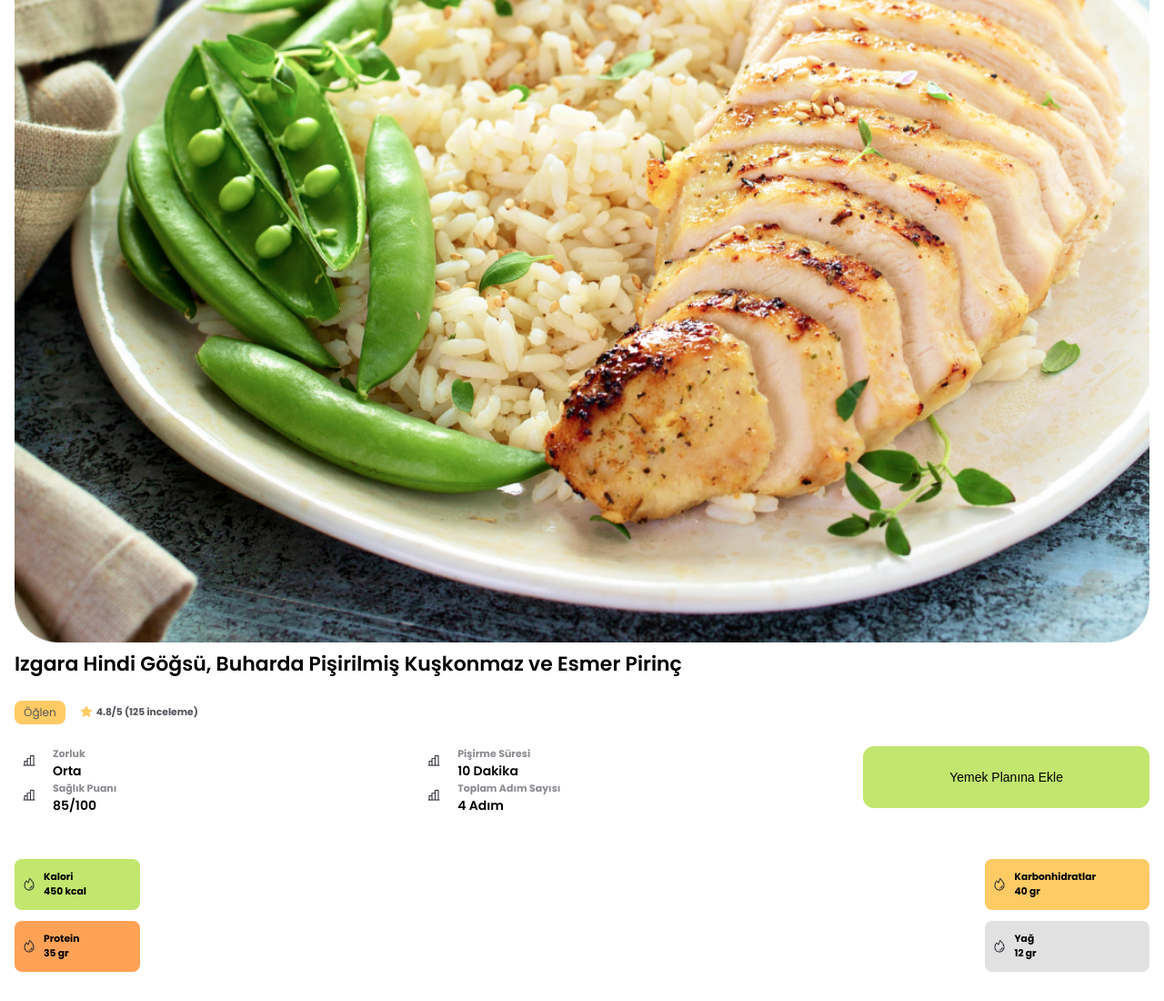
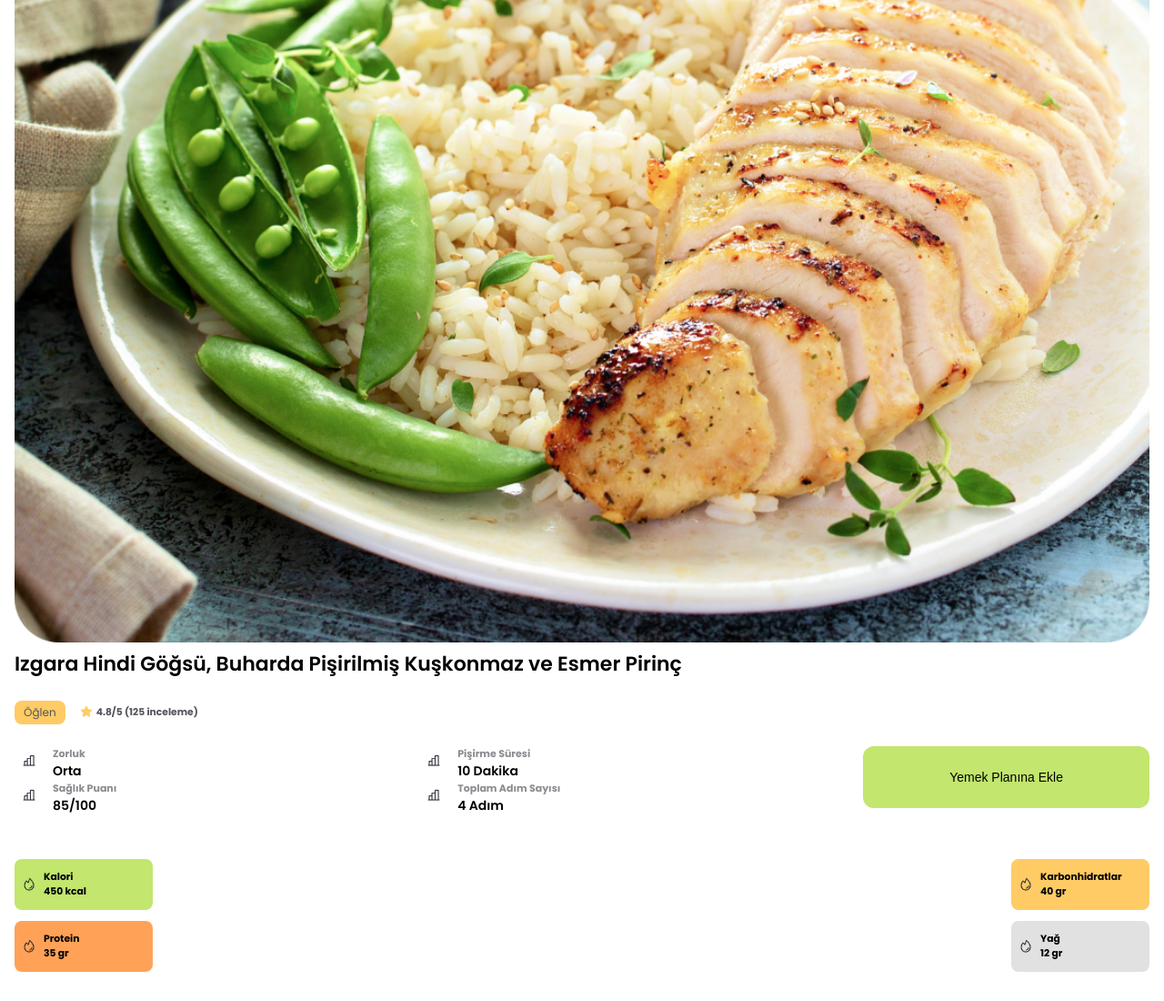
Before and after one commit to dursunkokturk/saglikli-yasam, a React (Vite) app: page / in a window 1280 px wide. Shown: the part 439-1539 px from the top of the page at 91% size. Built offline with nearby package versions, Linux system fonts and the light colour scheme.

Commit message:
src klasoru icindeki components klasoru icindeki FeaturedMenu.jsx component icinde main semantic elementi icinde nutritional-values beslenme degerleri alani icin app.css dosyasinda css duzenlemesi yapildi

```diff
--- a/src/App.css
+++ b/src/App.css
@@ -149,15 +149,13 @@ main .nutritional-values {
 main .nutritional-values .left .nutritional-values-detail-card,
 main .nutritional-values .right .nutritional-values-detail-card {
   border-radius: 8px;
-}
 
-main .nutritional-values .left .nutritional-values-detail-card,
-main .nutritional-values .right .nutritional-values-detail-card{
-  /* width: 152px; */
+  width: 152px;
   padding: 12px 0px;
   padding-right: 59px;
   margin-bottom: 12px;
 }
+
 main .nutritional-values .left .nutritional-values-detail-card:nth-child(1) {
   background-color: #C2E66E;
 }
```
